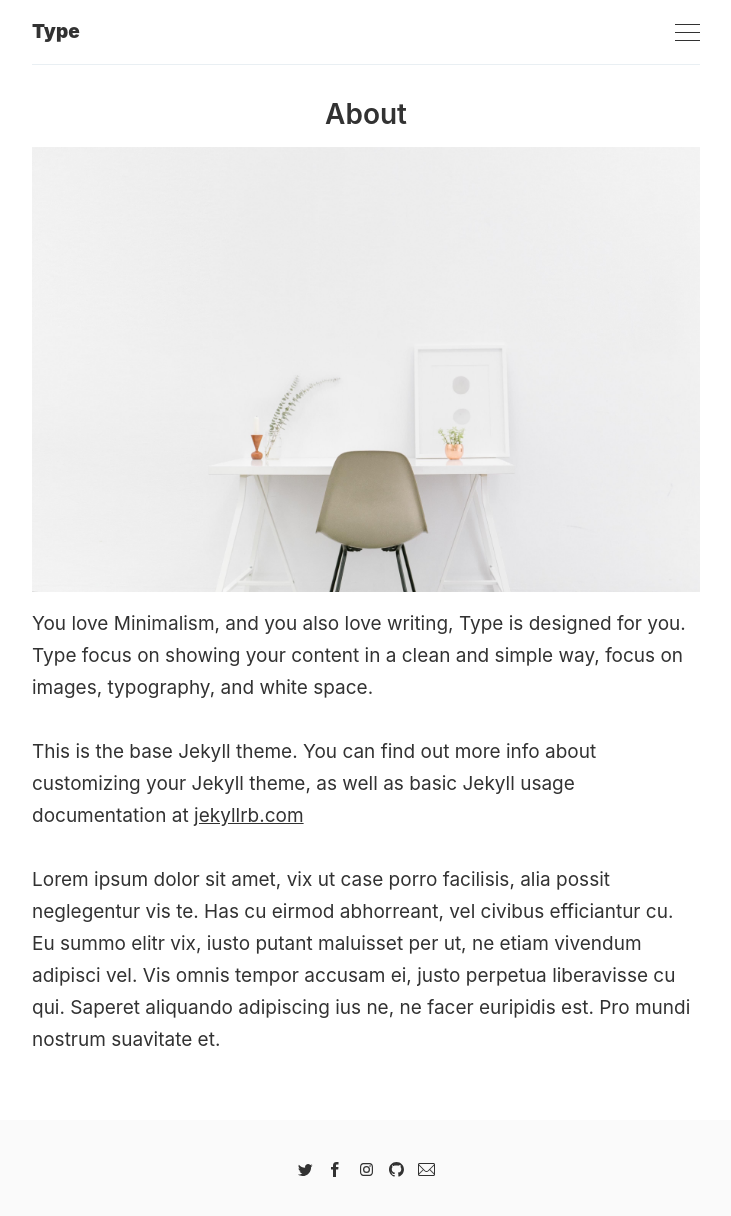
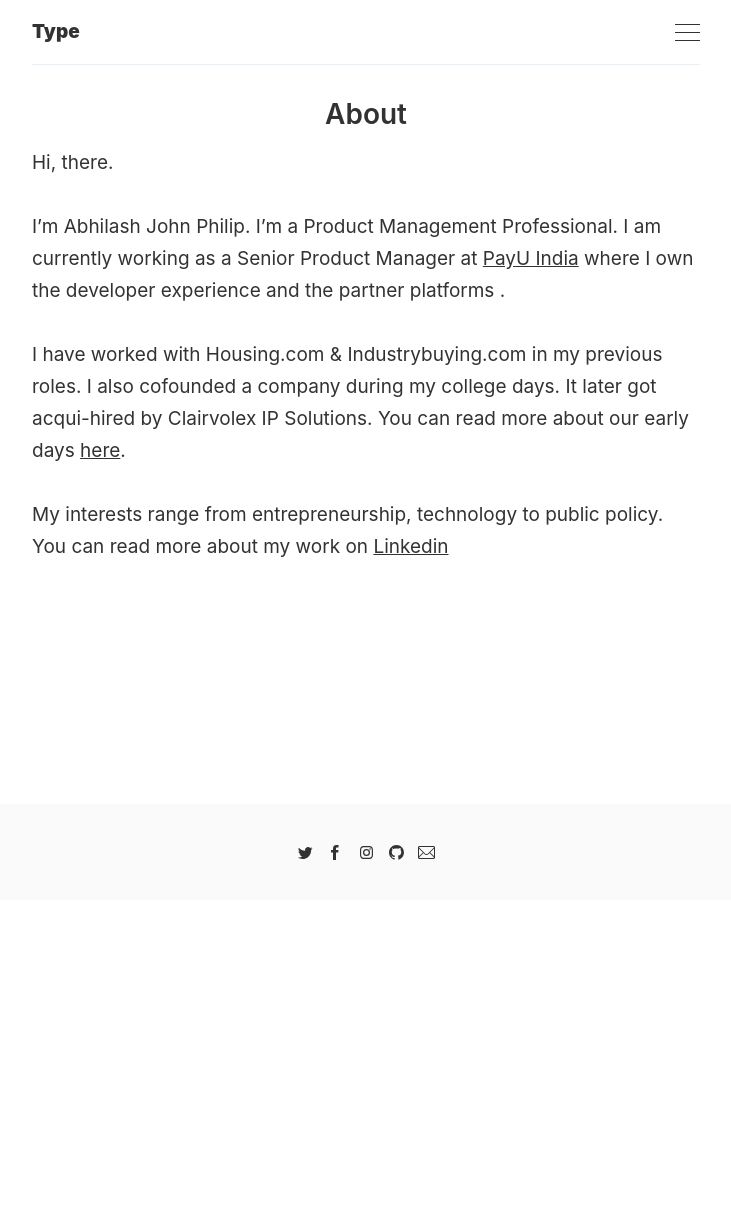
Before and after one commit to ahmadajmi/type, a Jekyll site: the page built from _pages/about.md, in a window 1280 px wide. Shown: the whole page, without its empty margins (274-1005 px from the left). Built offline with Jekyll 4.4.1, drawn with Linux system fonts in a browser that asks for light colours; after the commit the page ends 900 px from its top, so only the background shows below that.

Commit message:
test
trest

```diff
--- a/_pages/about.md
+++ b/_pages/about.md
@@ -1,11 +1,13 @@
 ---
 layout: page
 title: About
-image: '/images/pages/about.jpeg'
+image:
 ---
 
-You love Minimalism, and you also love writing, Type is designed for you. Type focus on showing your content in a clean and simple way, focus on images, typography, and white space.
+ Hi, there.
 
-This is the base Jekyll theme. You can find out more info about customizing your Jekyll theme, as well as basic Jekyll usage documentation at [jekyllrb.com](http://jekyllrb.com/)
+ I’m Abhilash John Philip. I’m a Product Management Professional. I am currently working as a Senior Product Manager at <a href="http://payu.in/" target="_blank">PayU India</a> where I own the developer experience and the partner platforms .
 
-Lorem ipsum dolor sit amet, vix ut case porro facilisis, alia possit neglegentur vis te. Has cu eirmod abhorreant, vel civibus efficiantur cu. Eu summo elitr vix, iusto putant maluisset per ut, ne etiam vivendum adipisci vel. Vis omnis tempor accusam ei, justo perpetua liberavisse cu qui. Saperet aliquando adipiscing ius ne, ne facer euripidis est. Pro mundi nostrum suavitate et.
+ I have worked with Housing.com & Industrybuying.com in my previous roles. I also cofounded a company during my college days. It later got acqui-hired by Clairvolex IP Solutions. You can read more about our early days [here](https://onstrangertides.blog/2017/09/28/startup-diaries-hedcet/).
+
+ My interests range from entrepreneurship, technology to public policy. You can read more about my work on [Linkedin](https://www.linkedin.com/in/abhilashjohnphilip)
```
